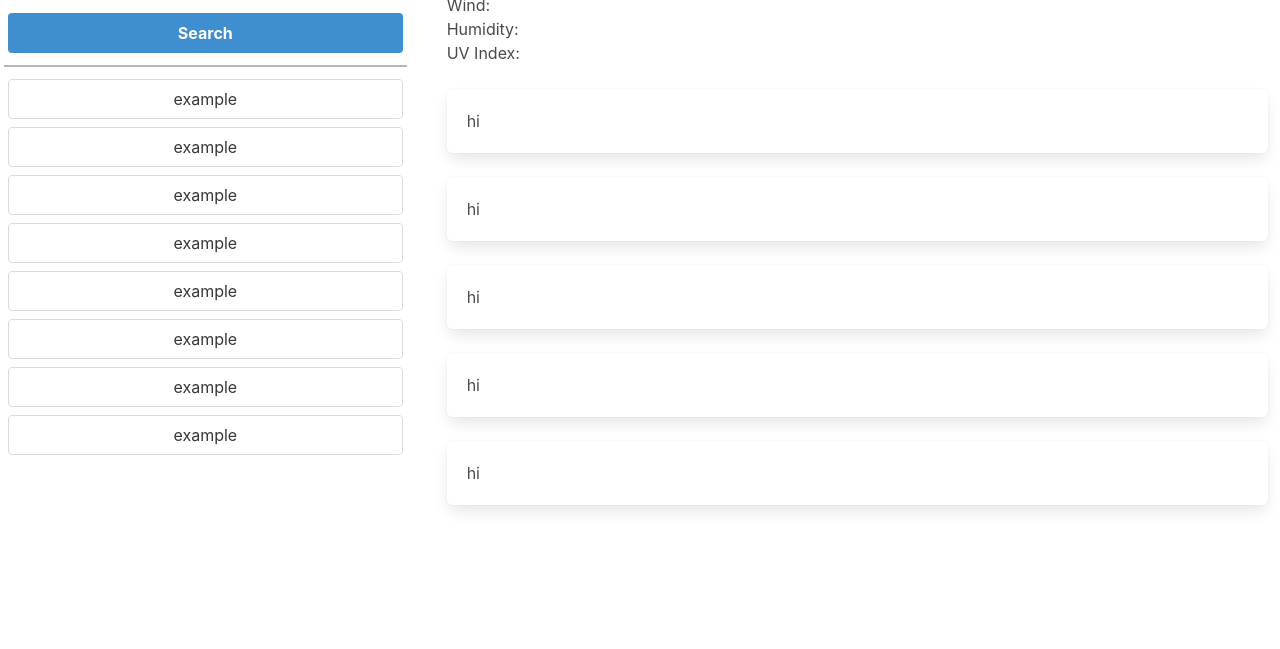
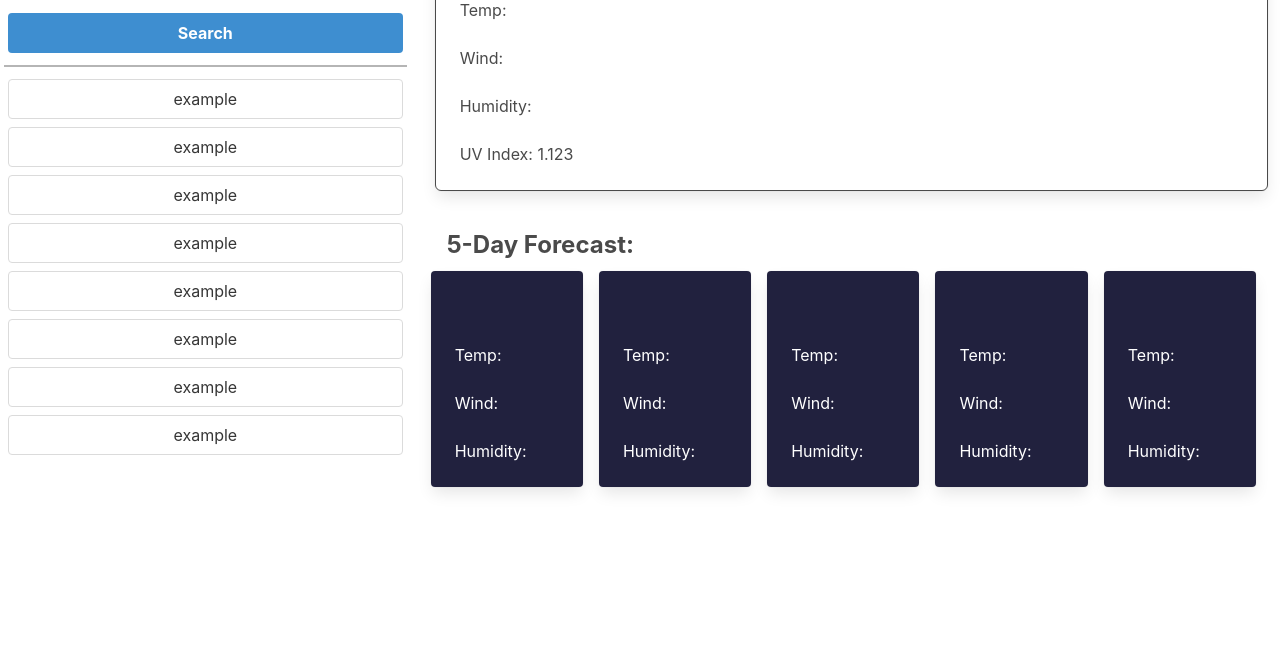
Before and after one commit to jamehzlee/Weather-Dashboard, a plain HTML site: page index.html in a window 1280 px wide. Shown: the part 151-800 px from the top of the page. Drawn offline with nearby package versions, Linux system fonts and the light colour scheme.

Commit message:
added api call for current and 5 day weather git status git reset

```diff
--- /dev/null
+++ b/assets/css/style.css
@@ -0,0 +1,9 @@
+.custom-box {
+    border: 1px;
+    border-style: solid;
+}
+
+.custom-card {
+    background-color: rgba(1, 1, 34, 0.87);
+    color: white;
+}
--- a/assets/js/script.js
+++ b/assets/js/script.js
@@ -0,0 +1,43 @@
+let apiData = 0;
+let citySearch = "New York";
+let currentDayEl = document.querySelector("#current")
+let fiveDayEl = document.querySelector("#five-day")
+
+function getCurrentDay() {
+    fetch("https://api.openweathermap.org/data/2.5/weather?q="+citySearch+"&appid=fa6a5bb676fc0a7edc88cf13590ef043")
+    .then(header => header.json())
+    .then(response => {
+        apiData = response
+        console.log(apiData);
+        toFaren(apiData.main.temp)
+        console.log(faren);
+    })
+}
+
+function getFiveDay() {
+    fetch("https://api.openweathermap.org/data/2.5/forecast?q=orlando&appid=fa6a5bb676fc0a7edc88cf13590ef043")
+    .then(header => header.json())
+    .then(response => {
+        apiData = response
+        console.log(apiData);
+        toFaren(apiData.list[0].main.temp)
+        console.log(faren);
+    })
+}
+
+// function displayCurrent() {
+
+//     getCurrentDay()
+// }
+
+// function displayFive() {
+//     for (let i = 0; i < 5; i++) {
+
+//     }
+//     getFiveDay()
+// }
+
+ function toFaren(num) {
+    faren = ((num - 273.15)*1.8)+32
+    faren = faren.toFixed(2)
+}
--- a/index.html
+++ b/index.html
@@ -5,6 +5,7 @@
     <meta http-equiv="X-UA-Compatible" content="IE=edge">
     <meta name="viewport" content="width=device-width, initial-scale=1.0">
     <link rel="stylesheet" href="https://cdn.jsdelivr.net/npm/bulma@0.9.3/css/bulma.min.css">
+    <link rel="stylesheet" href="./assets/css/style.css">
     <title>Weather Dashboard</title>
 </head>
 <body class="">
@@ -30,23 +31,57 @@
             </div>
         </section>
 
-        <section class="column">
-            <div class="column">
+        <section class="column mr-3">
+            <div id="current" class="column box mt-4 custom-box">
                 <div class="is-size-3 has-text-weight-bold">New York City</div>
-                <div>Temp: </div>
-                <div>Wind: </div>
-                <div>Humidity: </div>
-                <div>UV Index: </div>
+                <div class="column">Temp: </div>
+                <div class="column">Wind: </div>
+                <div class="column">Humidity: </div>
+                <div class="column">UV Index: 1.123</div>
             </div>
 
-            <div class="column">
-                <div class="box">hi</div>
-                <div class="box">hi</div>
-                <div class="box">hi</div>
-                <div class="box">hi</div>
-                <div class="box">hi</div>
+            <div class="column is-size-4 has-text-weight-bold">5-Day Forecast:</div>
+            <div id="five-day" class="columns mr-1">
+                <div id="" class="column card m-2 custom-card">
+                    <p class="column"></p>
+                    <p class="column"></p>
+                    <p class="column">Temp: </p>
+                    <p class="column">Wind: </p>
+                    <p class="column">Humidity: </p>
+                </div>
+                <div id="" class="column card m-2 custom-card">
+                    <p class="column"></p>
+                    <p class="column"></p>
+                    <p class="column">Temp: </p>
+                    <p class="column">Wind: </p>
+                    <p class="column">Humidity: </p>
+                </div>
+                <div id="" class="column card m-2 custom-card">
+                    <p class="column"></p>
+                    <p class="column"></p>
+                    <p class="column">Temp: </p>
+                    <p class="column">Wind: </p>
+                    <p class="column">Humidity: </p>
+                </div>
+                <div id="" class="column card m-2 custom-card">
+                    <p class="column"></p>
+                    <p class="column"></p>
+                    <p class="column">Temp: </p>
+                    <p class="column">Wind: </p>
+                    <p class="column">Humidity: </p>
+                </div>
+                <div id="" class="column card m-2 custom-card">
+                    <p class="column"></p>
+                    <p class="column"></p>
+                    <p class="column">Temp: </p>
+                    <p class="column">Wind: </p>
+                    <p class="column">Humidity: </p>
+                </div>
             </div>
         </section>
     </div>
-    </body>
+
+    <script src="https://cdnjs.cloudflare.com/ajax/libs/moment.js/2.24.0/moment.min.js"></script>
+    <script src="./assets/js/script.js"></script>
+</body>
 </html>
```
